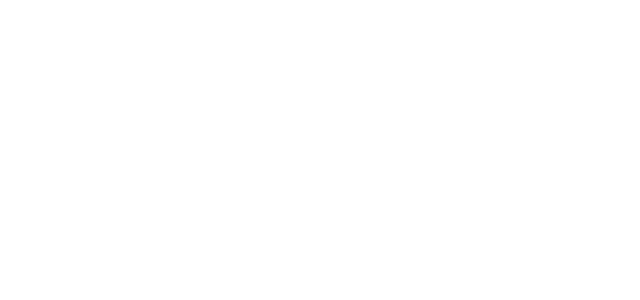
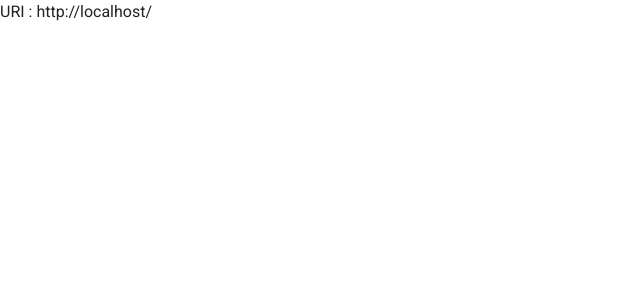
Before and after one commit to Virtuatable/auth-gui, a Vue app: page / in a window 1280 px wide. Shown: the top 300 px of the page, without its empty margins (0-640 px from the left). Built offline with nearby package versions, Linux system fonts and the light colour scheme.

Commit message:
Add a wildcard route

```diff
--- /dev/null
+++ b/src/components/Home.vue
@@ -0,0 +1,16 @@
+<script lang="ts">
+import { Component, Vue } from 'vue-property-decorator'
+
+@Component
+export default class Home extends Vue {
+  private uri: string = '';
+
+  mounted() {
+    this.uri = window.location.href
+  }
+}
+</script>
+
+<template>
+  <div>URI : {{ uri }}</div>
+</template>
--- a/src/router/index.ts
+++ b/src/router/index.ts
@@ -2,6 +2,7 @@
 import VueRouter, { RouteConfig } from 'vue-router'
 import Sessions from '@/components/Sessions.vue'
 import Rights from '@/components/Rights.vue'
+import Home from '@/components/Home.vue'
 
 Vue.use(VueRouter)
 
@@ -15,6 +16,11 @@
     path: '/rights',
     name: 'rights',
     component: Rights
+  },
+  {
+    path: '*',
+    name: 'home',
+    component: Home
   }
 ]
 
```
